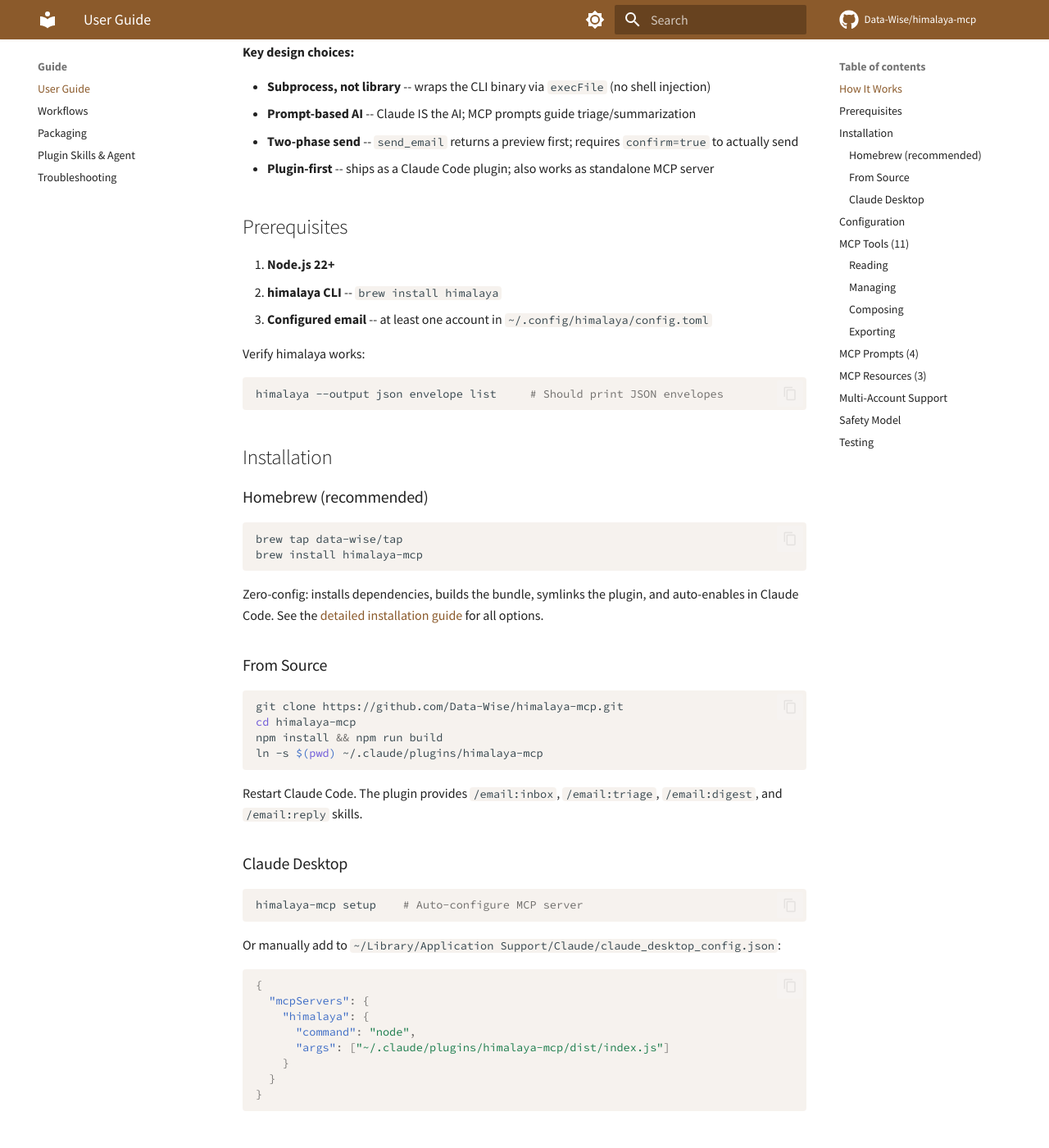
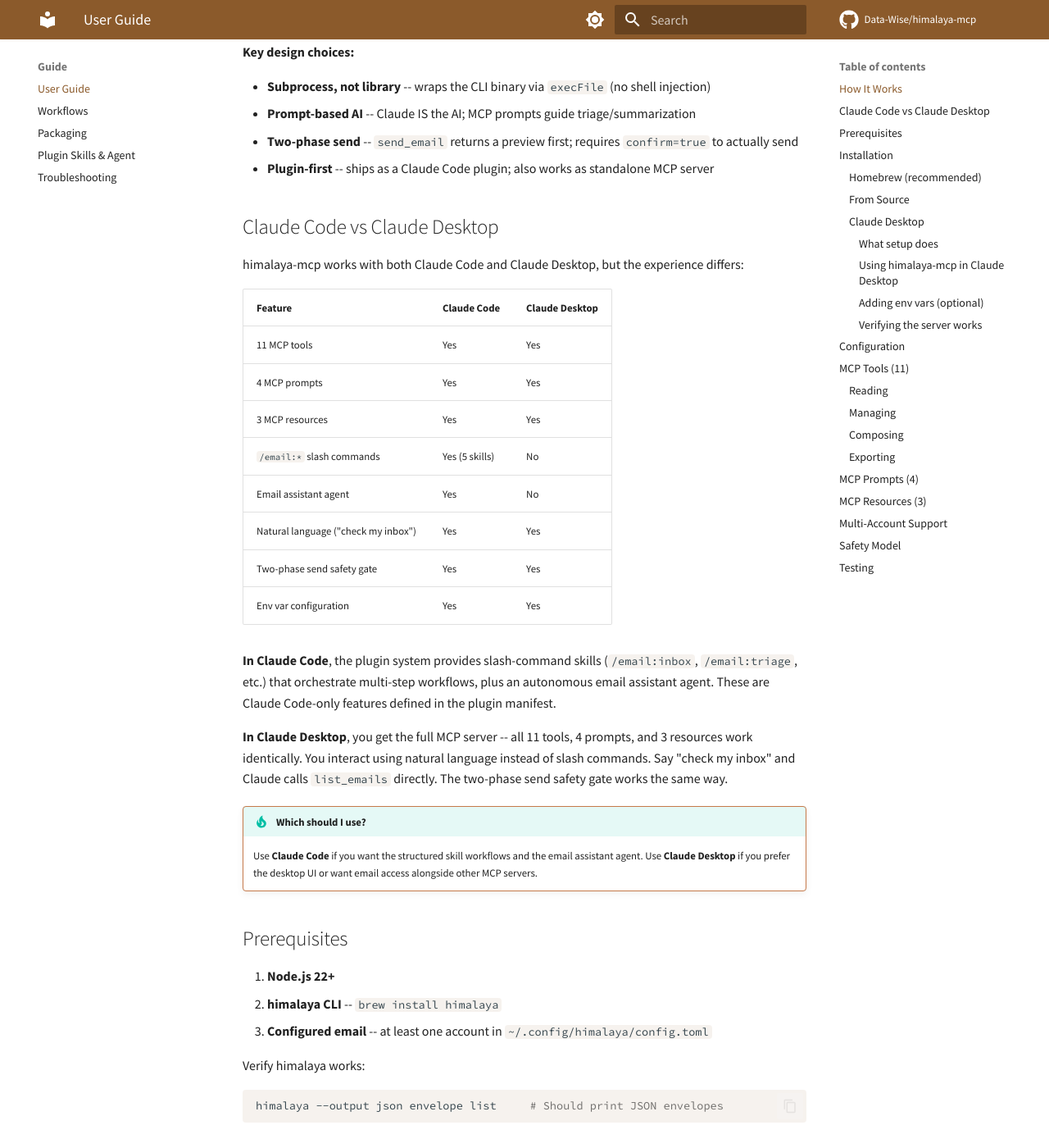
Before and after one commit to Data-Wise/himalaya-mcp, an MkDocs documentation site: the page built from docs/guide/guide.md, in a window 1280 px wide and 1400 px high, scrolled down 444 px. Shown: the whole window at 82% size. Built offline with MkDocs 1.6.1 and Material for MkDocs 9.7.7, drawn with Linux system fonts in a browser that asks for light colours; comment, search, counter and statistics services are not loaded; some of the changed text lies outside the part shown.

Commit message:
docs: add Claude Desktop section with setup details and platform comparison
Co-Authored-By: Claude Opus 4.6 <noreply@anthropic.com>

````diff
--- a/docs/guide/guide.md
+++ b/docs/guide/guide.md
@@ -16,6 +16,28 @@ Claude <──MCP──> himalaya-mcp <──execFile──> himalaya CLI <─
 - **Prompt-based AI** -- Claude IS the AI; MCP prompts guide triage/summarization
 - **Two-phase send** -- `send_email` returns a preview first; requires `confirm=true` to actually send
 - **Plugin-first** -- ships as a Claude Code plugin; also works as standalone MCP server
+
+## Claude Code vs Claude Desktop
+
+himalaya-mcp works with both Claude Code and Claude Desktop, but the experience differs:
+
+| Feature | Claude Code | Claude Desktop |
+|---------|-------------|----------------|
+| 11 MCP tools | Yes | Yes |
+| 4 MCP prompts | Yes | Yes |
+| 3 MCP resources | Yes | Yes |
+| `/email:*` slash commands | Yes (5 skills) | No |
+| Email assistant agent | Yes | No |
+| Natural language ("check my inbox") | Yes | Yes |
+| Two-phase send safety gate | Yes | Yes |
+| Env var configuration | Yes | Yes |
+
+**In Claude Code**, the plugin system provides slash-command skills (`/email:inbox`, `/email:triage`, etc.) that orchestrate multi-step workflows, plus an autonomous email assistant agent. These are Claude Code-only features defined in the plugin manifest.
+
+**In Claude Desktop**, you get the full MCP server -- all 11 tools, 4 prompts, and 3 resources work identically. You interact using natural language instead of slash commands. Say "check my inbox" and Claude calls `list_emails` directly. The two-phase send safety gate works the same way.
+
+!!! tip "Which should I use?"
+    Use **Claude Code** if you want the structured skill workflows and the email assistant agent. Use **Claude Desktop** if you prefer the desktop UI or want email access alongside other MCP servers.
 
 ## Prerequisites
 
@@ -53,11 +75,29 @@ Restart Claude Code. The plugin provides `/email:inbox`, `/email:triage`, `/emai
 
 ### Claude Desktop
 
+After installing himalaya-mcp (via Homebrew or from source), run the setup command:
+
 ```bash
-himalaya-mcp setup    # Auto-configure MCP server
+himalaya-mcp setup           # Add MCP server to Desktop config
+himalaya-mcp setup --check   # Verify configuration is correct
+himalaya-mcp setup --remove  # Remove the server entry
 ```
 
-Or manually add to `~/Library/Application Support/Claude/claude_desktop_config.json`:
+Restart Claude Desktop after running setup.
+
+#### What `setup` does
+
+The `setup` command writes a server entry into Claude Desktop's config file. It preserves all existing MCP servers -- only the `himalaya` entry is added or updated.
+
+**Config file location (per platform):**
+
+| Platform | Path |
+|----------|------|
+| macOS | `~/Library/Application Support/Claude/claude_desktop_config.json` |
+| Linux | `~/.config/Claude/claude_desktop_config.json` |
+| Windows | `%APPDATA%/Claude/claude_desktop_config.json` |
+
+**What gets written:**
 
 ```json
 {
@@ -69,6 +109,52 @@ Or manually add to `~/Library/Application Support/Claude/claude_desktop_config.j
   }
 }
 ```
+
+Claude Desktop reads this on startup and spawns `node dist/index.js` as a subprocess. The MCP server communicates over stdin/stdout using JSON-RPC, exposing all 11 tools, 4 prompts, and 3 resources.
+
+#### Using himalaya-mcp in Claude Desktop
+
+Once configured, just talk naturally:
+
+```
+You: "Check my inbox"
+You: "Triage my last 10 emails"
+You: "Reply to the meeting email"
+You: "Give me today's email digest"
+You: "Find emails from Alice about the budget"
+You: "Export email 42 as markdown"
+```
+
+Claude sees the MCP tools and calls them automatically. There are no slash commands -- everything is natural language.
+
+#### Adding env vars (optional)
+
+To customize the server behavior, add environment variables to the config:
+
+```json
+{
+  "mcpServers": {
+    "himalaya": {
+      "command": "node",
+      "args": ["~/.claude/plugins/himalaya-mcp/dist/index.js"],
+      "env": {
+        "HIMALAYA_ACCOUNT": "work",
+        "HIMALAYA_TIMEOUT": "60000"
+      }
+    }
+  }
+}
+```
+
+#### Verifying the server works
+
+Test the MCP server standalone:
+
+```bash
+echo '{}' | node ~/.claude/plugins/himalaya-mcp/dist/index.js
+```
+
+If you see a JSON-RPC response, the server is working. If Claude Desktop still can't connect, check the config path and restart Desktop.
 
 ## Configuration
 
````
Also changed, not shown: other parts of docs/guide/guide.md (+2 -2 lines).
